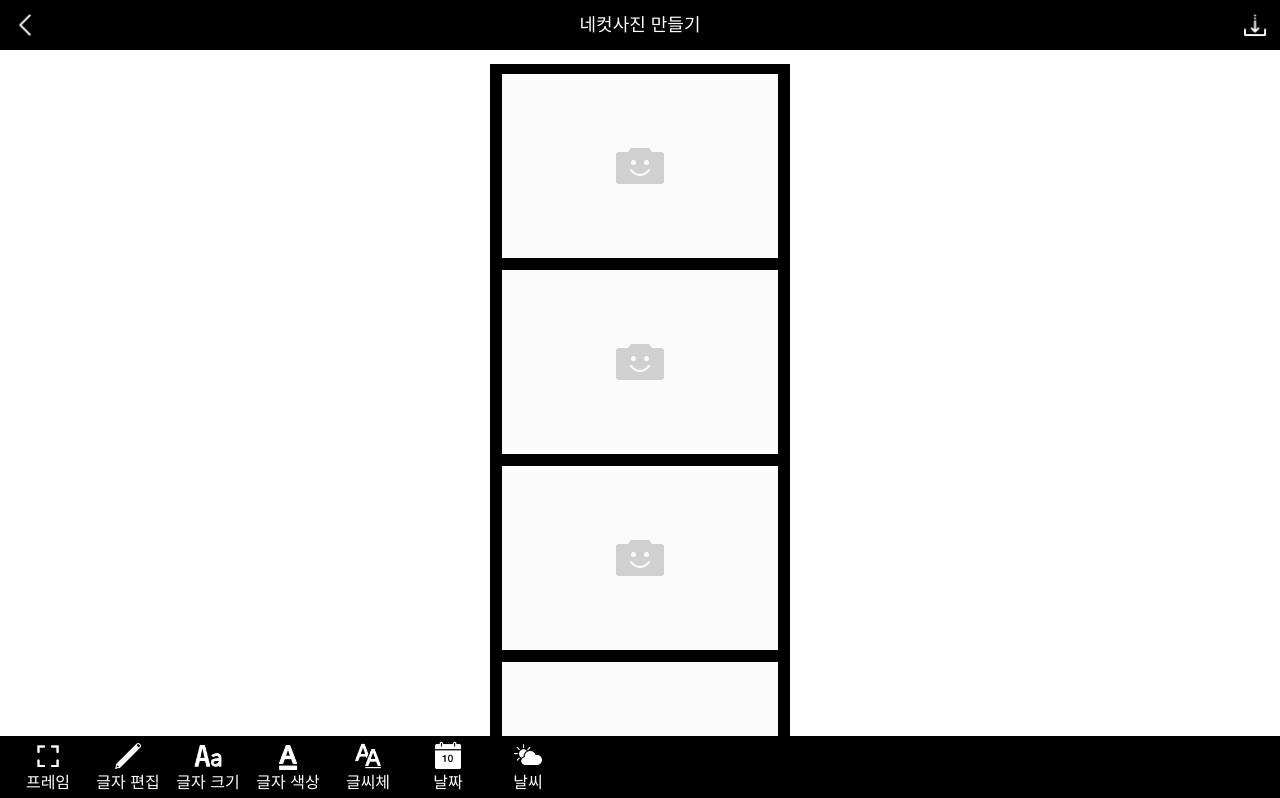
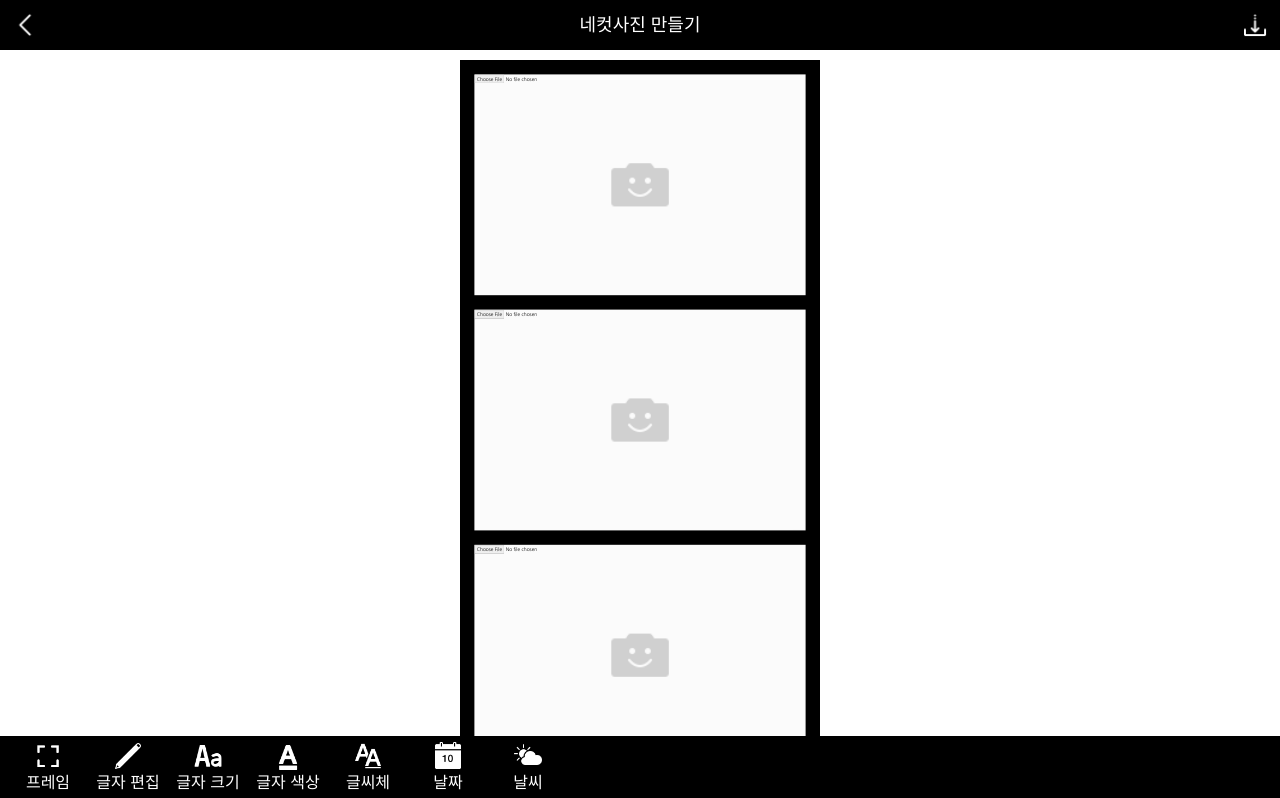
Before and after one commit to YeonsuBaek/4-frame-photos, a Next.js app in the folder application/: page /making in a window 1280 px wide. Shown: the top 798 px of the page. Built offline with nearby package versions, Linux system fonts and the light colour scheme; a web font is replaced by a local one.

Commit message:
fix: safari에서 사진 저장 안되는 이슈 해결 및 스타일 올바르게 변경

```diff
--- a/application/assets/styles.ts
+++ b/application/assets/styles.ts
@@ -10,7 +10,7 @@ const styles: {
 } = {
   frame: 'black',
   text: '네컷사진',
-  textSize: '44',
+  textSize: '176',
   textColor: 'white',
   textStyle: 'Black Han Sans',
   date: '',
--- a/application/components/Form/Form.tsx
+++ b/application/components/Form/Form.tsx
@@ -1,11 +1,22 @@
 import useOptionbarStore from '@/stores/optionbar';
 import React from 'react';
 import useStore from '@/stores/create';
+import usePhotoStrore from '@/stores/photos';
 import ImageForm from './ImageForm';
 
 const Form = () => {
   const { current, def } = useStore((state) => state);
   const { optionbar } = useOptionbarStore((state) => state);
+  const {
+    photo1,
+    photo2,
+    photo3,
+    photo4,
+    setPhoto1,
+    setPhoto2,
+    setPhoto3,
+    setPhoto4,
+  } = usePhotoStrore((state) => state);
 
   const weatherIcon = () => {
     if (current.weather.includes('비')) return 'rain';
@@ -36,21 +47,21 @@ const Form = () => {
   return (
     <div
       style={styles.frame}
-      className='px-[12px] w-[300px] h-[900px] gap-[12px] flex items-start justify-center flex-col'
+      className='px-[48px] py-[48px] w-[1200px] h-[3600px] gap-[48px] flex items-start justify-start flex-col'
     >
-      <ImageForm />
-      <ImageForm />
-      <ImageForm />
-      <ImageForm />
+      <ImageForm state={photo1} set={setPhoto1} />
+      <ImageForm state={photo2} set={setPhoto2} />
+      <ImageForm state={photo3} set={setPhoto3} />
+      <ImageForm state={photo4} set={setPhoto4} />
       <div
-        className='relative w-full h-[96px] flex items-center justify-center overflow-hidden'
+        className='relative flex items-center justify-center w-full h-full overflow-hidden'
         style={styles.text}
       >
-        <span className='absolute top-[50%] left-[50%] translate-x-[-50%] translate-y-[-50%] w-full text-center whitespace-nowrap'>
+        <span className='w-full h-full text-center whitespace-nowrap'>
           {current.text}
         </span>
         {(optionbar == 'date' || def.date) && (
-          <span className='absolute text-[14px]' style={styles.date}>
+          <span className='absolute text-[64px]' style={styles.date}>
             {current.date.replaceAll('-', '.')}
           </span>
         )}
@@ -58,7 +69,7 @@ const Form = () => {
           <img
             src={styles.weather.img}
             alt='날씨'
-            className='absolute top-0 right-0 w-[24px] h-[24px]'
+            className='absolute top-0 right-0 w-[96px] h-[96px]'
           />
         )}
       </div>
--- a/application/components/Form/ImageForm.tsx
+++ b/application/components/Form/ImageForm.tsx
@@ -1,7 +1,8 @@
-import React, { useRef, useState } from 'react';
+import React, { useRef } from 'react';
 
-const ImageForm = () => {
-  const [uploadedImage, setUploadedImage] = useState('');
+const ImageForm: React.FC<{ state: string; set: (img: string) => void }> = (
+  props
+) => {
   const fileInput = useRef<any>(null);
 
   const handleUploadImage = (e: React.ChangeEvent<HTMLInputElement>) => {
@@ -13,27 +14,35 @@ const ImageForm = () => {
     return new Promise<void>((resolve) => {
       reader.onload = () => {
         const result = reader.result as string;
-        setUploadedImage(result);
+        props.set(result);
         resolve();
       };
     });
   };
 
+  const styles = {
+    backgroundImage: `url(${props.state})`,
+    backgroundSize: 'cover',
+    backgroundRepeat: 'no-repeat',
+    backgroundPosition: '50% 50%',
+  };
+
   return (
-    <div className='relative'>
-      <img
-        src={uploadedImage == '' ? '/assets/default.png' : uploadedImage}
+    <div className='relative w-full'>
+      {/* <img
+        src={uploadedImage}
         onClick={() => {
           fileInput.current.click();
         }}
         className='absolute top-0 left-0 object-cover w-full aspect-[3/2]'
-      />
+      /> */}
       <input
         accept='image/*'
         type='file'
         onChange={handleUploadImage}
         ref={fileInput}
-        className='w-full aspect-[3/2] bg-white object-cover'
+        style={styles}
+        className='w-full aspect-[3/2] object-cover'
       />
     </div>
   );
--- a/application/components/layouts/Layout.tsx
+++ b/application/components/layouts/Layout.tsx
@@ -10,7 +10,7 @@ const Layout: React.FC<LAYOUT> = (props) => {
         onBack={props.onBack}
         onSaveImage={props.onSaveImage}
       />
-      <main className='w-screen h-screen overflow-scroll scrollbar-hide'>
+      <main className='flex items-center justify-center w-full h-full overflow-scroll scrollbar-hide'>
         {props.children}
       </main>
     </>
--- a/application/components/layouts/Navigation.tsx
+++ b/application/components/layouts/Navigation.tsx
@@ -1,14 +1,19 @@
 import Link from 'next/link';
 import React from 'react';
 import NAVIGATION from '@/models/navigation';
+import usePhotoStore from '@/stores/photos';
 
 const Navigation: React.FC<NAVIGATION> = (props) => {
+  const { setScale } = usePhotoStore((state) => state);
   return (
     <div className='fixed top-0 left-0 w-full h-[50px] flex items-center justify-between bg-black z-50'>
       <Link
         href='/'
         className='w-[50px] h-[50px] flex items-center justify-center'
-        onClick={props.onBack}
+        onClick={() => {
+          props.onBack();
+          setScale('30%');
+        }}
       >
         <img
           src='/assets/chevron.png'
--- a/application/components/layouts/Optionbar.tsx
+++ b/application/components/layouts/Optionbar.tsx
@@ -96,9 +96,9 @@ const Optionbar = () => {
         >
           <input
             type='range'
-            min='16'
-            max='72'
-            step='4'
+            min='64'
+            max='288'
+            step='16'
             onChange={(e) => setCurrent('textSize', e.target.value)}
             value={current.textSize}
             className='w-[75%] h-[4px] mx-auto my-0 accent-white rounded-lg cursor-pointer'
--- a/application/package.json
+++ b/application/package.json
@@ -15,7 +15,7 @@
     "@types/react-dom": "18.2.1",
     "eslint": "8.39.0",
     "eslint-config-next": "13.3.4",
-    "html-to-image": "^1.11.11",
+    "html2canvas": "^1.4.1",
     "next": "13.3.4",
     "react": "18.2.0",
     "react-color": "^2.19.3",
--- a/application/pages/making/index.tsx
+++ b/application/pages/making/index.tsx
@@ -2,12 +2,14 @@ import Form from '@/components/Form/Form';
 import React, { useRef } from 'react';
 import Layout from '../../components/layouts/Layout';
 import Optionbar from '../../components/layouts/Optionbar';
-import * as htmlToImage from 'html-to-image';
 import useStore from '../../stores/create';
 import styles from '../../assets/styles';
 import useColorlistStore from '../../stores/colorlist';
+import usePhotosStore from '../../stores/photos';
+import html2canvas from 'html2canvas';
 
 const MakingPage = () => {
+  const { scale, setScale } = usePhotosStore((state) => state);
   const { colorPicker } = useColorlistStore((state) => state);
 
   const { setCurrent, setDef } = useStore((state) => state);
@@ -15,12 +17,14 @@ const MakingPage = () => {
   const ref = useRef<any>();
 
   const handleSaveImage = async () => {
-    const dataUrl = await htmlToImage.toPng(ref.current);
-
-    const link = document.createElement('a');
-    link.download = '네컷사진.png';
-    link.href = dataUrl;
-    link.click();
+    await setScale('100%');
+    await html2canvas(ref.current).then((canvas) => {
+      const link = document.createElement('a');
+      link.download = 'image';
+      link.href = canvas.toDataURL();
+      document.body.appendChild(link);
+      link.click();
+    });
   };
 
   const handleResetStyle = () => {
@@ -58,10 +62,8 @@ const MakingPage = () => {
 
   React.useEffect(() => {
     if (colorPicker) {
-      console.log('open');
       lockScroll();
     } else {
-      console.log('close');
       openScroll();
     }
   }, [colorPicker]);
@@ -73,7 +75,7 @@ const MakingPage = () => {
         onBack={handleResetStyle}
         onSaveImage={handleSaveImage}
       >
-        <div className='mt-[64px] mb-[96px] flex items-center justify-center'>
+        <div className='mt-[-1200px]' style={{ scale: scale }}>
           <div ref={ref}>
             <Form />
           </div>
--- a/application/stores/create.tsx
+++ b/application/stores/create.tsx
@@ -29,7 +29,7 @@ const useStore = create<STYLES>((set) => ({
   current: {
     frame: 'black',
     text: '네컷사진',
-    textSize: '44',
+    textSize: '176',
     textColor: 'white',
     textStyle: 'do-hyeon',
     date: '',
@@ -41,7 +41,7 @@ const useStore = create<STYLES>((set) => ({
   def: {
     frame: 'black',
     text: '네컷사진',
-    textSize: '44',
+    textSize: '176',
     textColor: 'white',
     textStyle: 'do-hyeon',
     date: '',
--- /dev/null
+++ b/application/stores/photos.tsx
@@ -0,0 +1,29 @@
+import { create } from 'zustand';
+
+interface PHOTO {
+  photo1: string;
+  photo2: string;
+  photo3: string;
+  photo4: string;
+  setPhoto1: (img: string) => void;
+  setPhoto2: (img: string) => void;
+  setPhoto3: (img: string) => void;
+  setPhoto4: (img: string) => void;
+  scale: string;
+  setScale: (size: string) => void;
+}
+
+const usePhotoStore = create<PHOTO>((set) => ({
+  photo1: '/assets/default.png',
+  photo2: '/assets/default.png',
+  photo3: '/assets/default.png',
+  photo4: '/assets/default.png',
+  scale: '30%',
+  setPhoto1: (img) => set({ photo1: img }),
+  setPhoto2: (img) => set({ photo2: img }),
+  setPhoto3: (img) => set({ photo3: img }),
+  setPhoto4: (img) => set({ photo4: img }),
+  setScale: (size) => set({ scale: size }),
+}));
+
+export default usePhotoStore;
```
Also changed, not shown: 1 other file (tests, documents, lock files or other folders).
